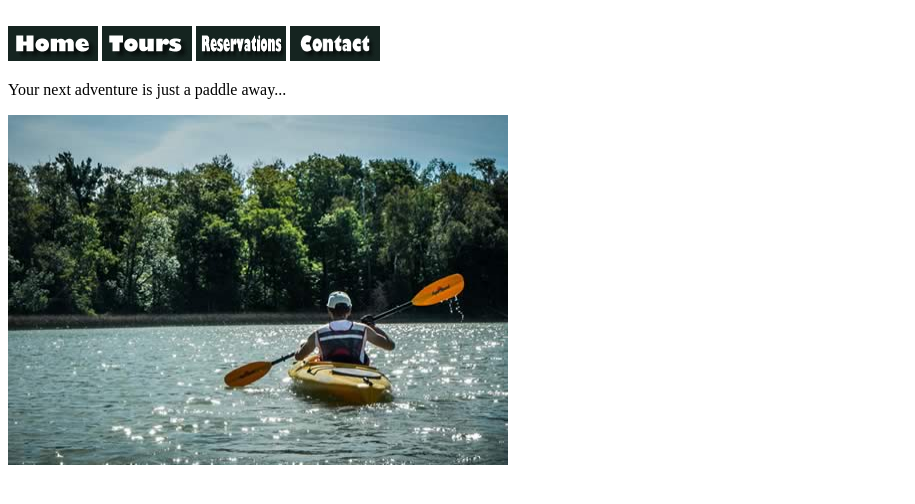
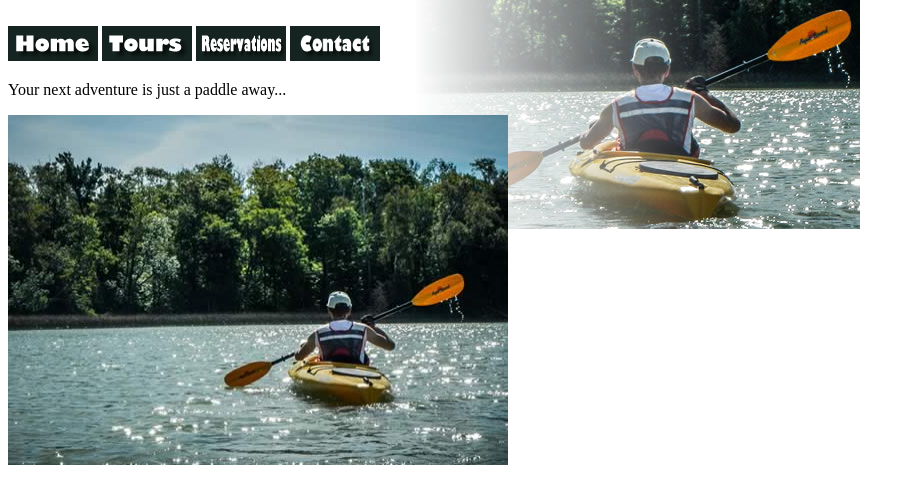
Before and after one commit to alazarsetarge1-a11y/Web-App-Dev, a plain HTML site: page Chapter4/ch4hop2.html in a window 1280 px wide. Shown: the whole page, without its empty margins (0-915 px from the left). Drawn offline with Linux system fonts and the light colour scheme.

Commit message:
Update ch4hop2.html

```diff
--- a/Chapter4/ch4hop2.html
+++ b/Chapter4/ch4hop2.html
@@ -5,7 +5,7 @@
     <meta name="viewport" content="width=device-width, initial-scale=1.0">
     <title>KayakDoorCounty.net</title>
     <style>
-        main{background-image: url(heroback.jpg);
+        body{background-image: url(heroback.jpg);
              background-repeat: no-repeat;}
     </style>
 </head>
```
